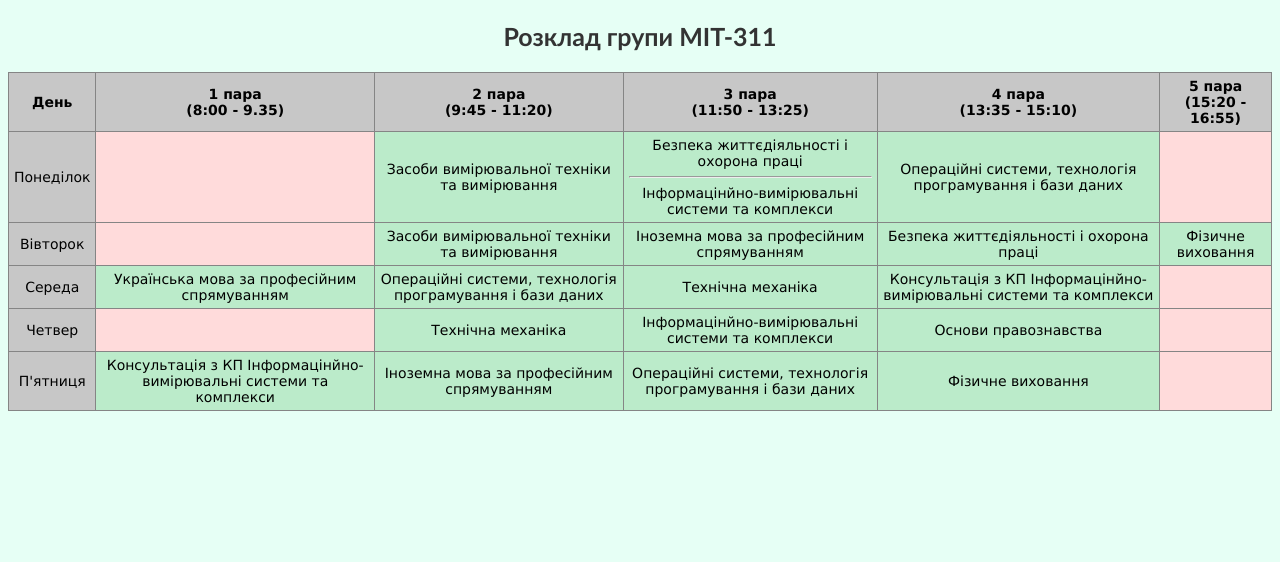
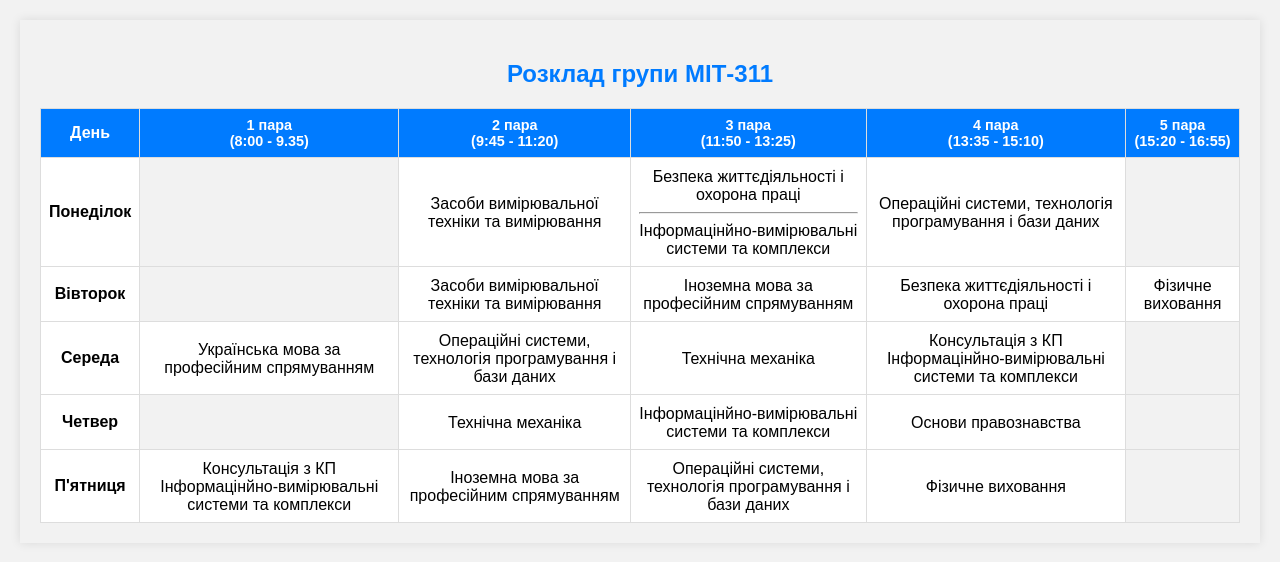
Before and after one commit to web-test0/web, a PHP site: page / in a window 1280 px wide. Shown: the top 562 px of the page. Run offline with PHP 8.4, Linux system fonts and the light colour scheme.

Commit message:
Add files via upload

```diff
--- a/css/style.css
+++ b/css/style.css
@@ -1,40 +1,48 @@
-body{
-    background-color: rgb(230, 255, 245);
-    font-family: 'Lucida Sans', 'Lucida Sans Regular', 'Lucida Grande', 'Lucida Sans Unicode', Geneva, Verdana, sans-serif;
-    font-size: 14px;
+body {
+    font-family: Arial, sans-serif;
+    background-color: #f2f2f2;
+    margin: 20px;
+    padding: 20px;
+    box-shadow: 0 0 10px rgba(0, 0, 0, 0.1);
 }
+h2 {
+    text-align: center;
+    color: #007bff; /* цвет заголовка */
+}
+
 table {
+    text-align: center;
     width: 100%;
     border-collapse: collapse;
     margin-top: 20px;
 }
 
 th, td {
-    border: 1px solid rgb(133, 133, 133);
-    padding: 5px;
-    text-align: center;
+    border: 1px solid #ddd;
+    padding: 8px;
 }
 
 th {
-    background-color: #f2f2f2;
+    background-color: #007bff; /* цвет заголовков столбцов */
+    color: white;
 }
 
-tr:nth-child(even) {
-    background-color: #f9f9f9;
+td {
+    background-color: #fff; /* цвет фона ячеек */
 }
-.td-none
-{
-    background-color: #ffdbdb;
+
+.td-none {
+    background-color: transparent !important;
 }
-.td-lessons, .td-day{
-    background-color: #c7c7c7;
+
+.td-day {
+    font-weight: bold;
 }
-.td-less{
-    background-color: rgb(187, 235, 202);
+
+.td-lessons {
+    font-size: 0.9em;
 }
-h2{
-    text-align: center;
-    font-family: 'Trebuchet MS', 'Lucida Sans Unicode', 'Lucida Grande', 'Lucida Sans', Arial, sans-serif;
-    font-size: 25px;
-    color: #333333;
+
+.td-less {
+    padding-top: 10px;
 }
```
